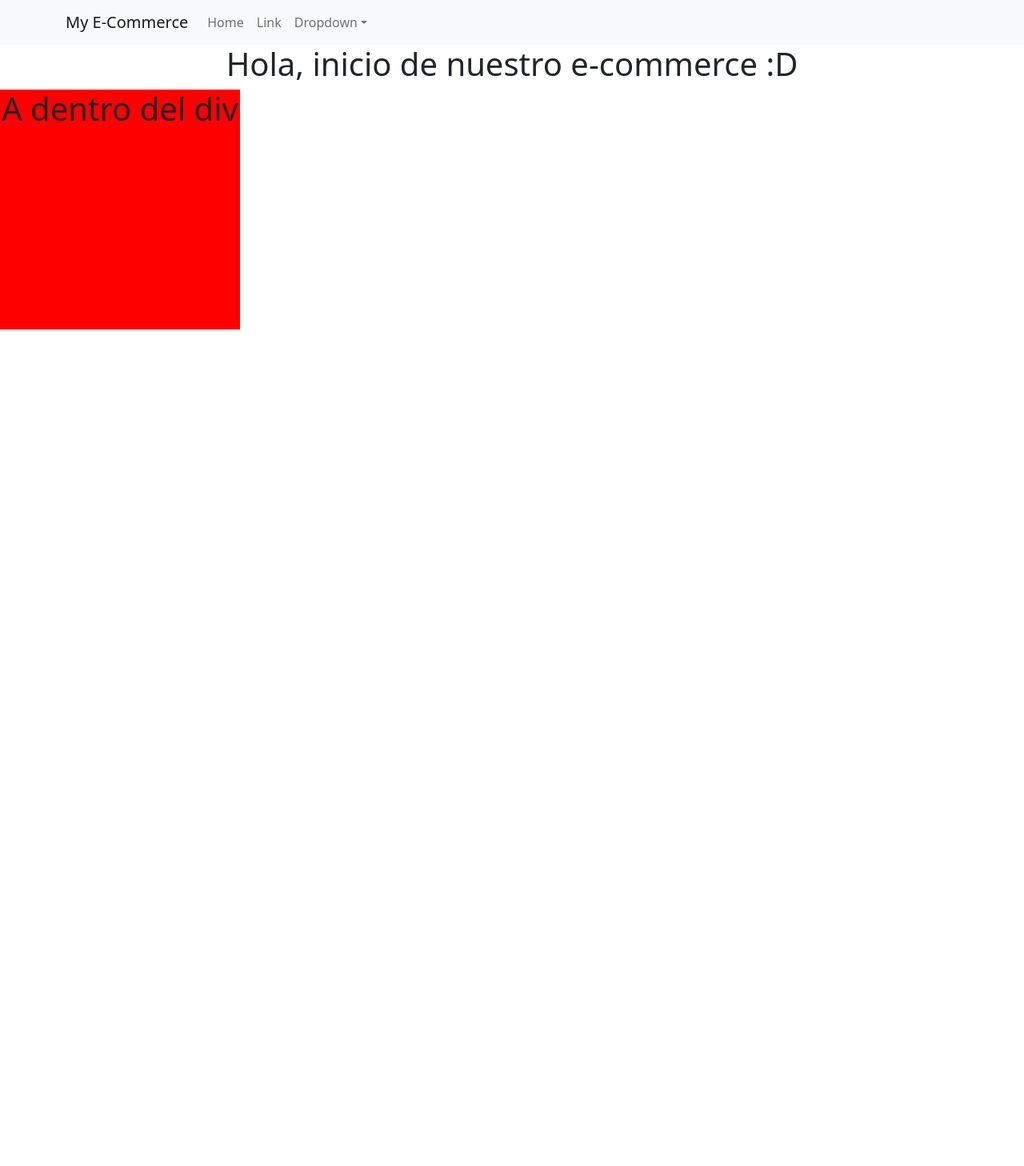
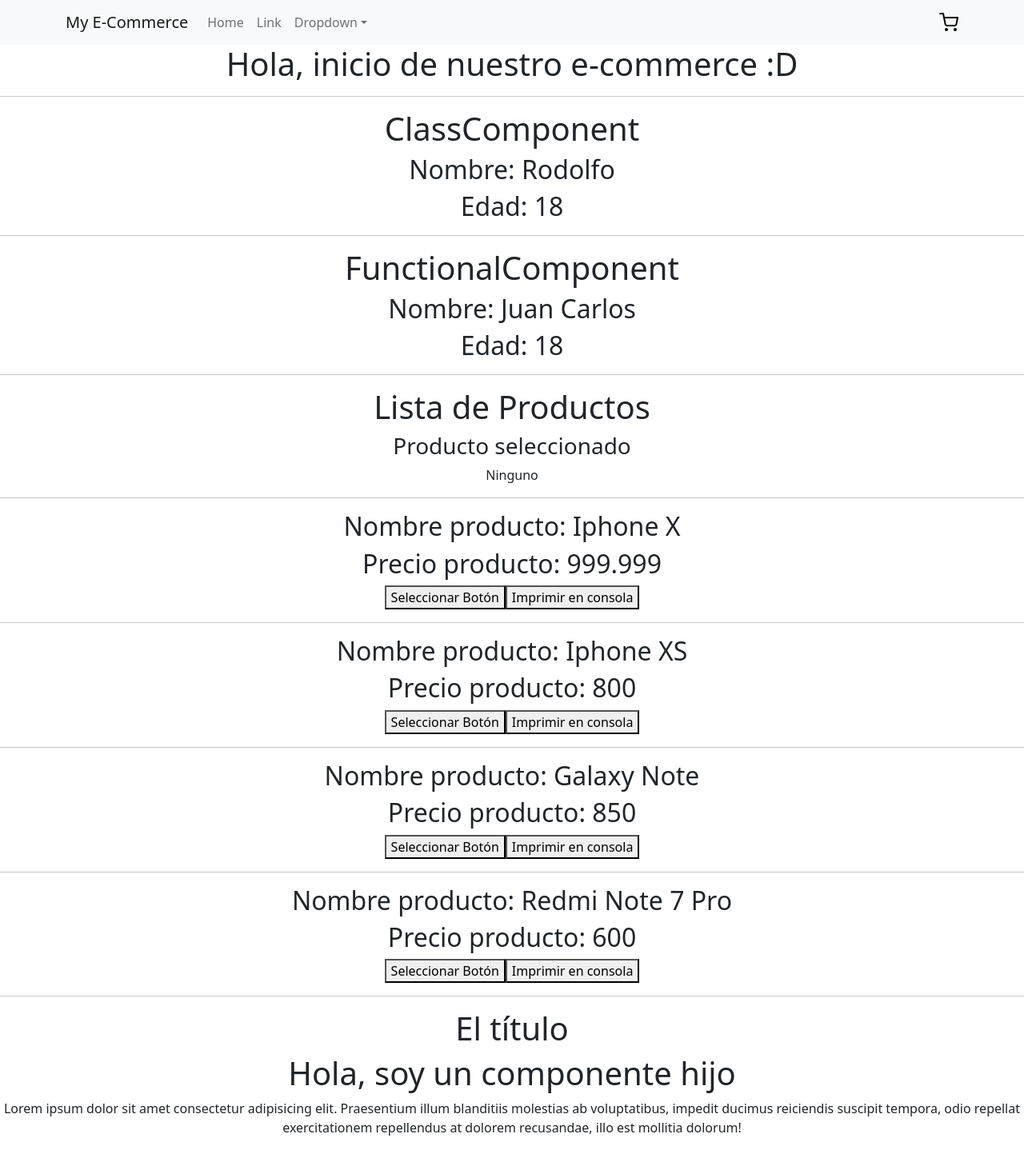
Before and after one commit to marcoavillani/e-commerce-31110, a React (Create React App) app: page / in a window 1280 px wide. Shown: the top 1458 px of the page at 80% size. Before the commit the page ends 800 px from the top, so only its background shows below. Built offline with nearby package versions, Linux system fonts and the light colour scheme.

Commit message:
Class-04-Components 1

```diff
--- a/package.json
+++ b/package.json
@@ -10,6 +10,7 @@
     "react": "^17.0.2",
     "react-bootstrap": "^2.1.1",
     "react-dom": "^17.0.2",
+    "react-icons": "^4.3.1",
     "react-scripts": "5.0.0",
     "web-vitals": "^2.1.3"
   },
--- a/src/App.css
+++ b/src/App.css
@@ -36,3 +36,8 @@
     transform: rotate(360deg);
   }
 }
+
+.cart-icon {
+  height: 24px;
+  width: 24px;
+}
--- a/src/App.js
+++ b/src/App.js
@@ -1,14 +1,38 @@
 import "./App.css";
-import NavBar from "./components/NavBar";
+import NavBar from "./components/navbar/NavBar";
+import { ClassComponent } from "./components/class-component/ClassComponent";
+import FunctionalComponent from "./components/functional-component/FunctionalComponent";
 import "bootstrap/dist/css/bootstrap.min.css";
+import ItemListContainer from "./components/item-list-container/ItemListContainer";
+import ComponentChildren from "./component-children/ComponentChildren";
+
+const age = 18;
+
 function App() {
   return (
     <div className="App">
       <NavBar />
       <h1>Hola, inicio de nuestro e-commerce :D</h1>
-      <div style={{ height: 300, width: 300, backgroundColor: "red" }}>
-        <h1>A dentro del div</h1>
-      </div>
+      <hr />
+      <ClassComponent name="Rodolfo" age={age} />
+      <hr />
+      <FunctionalComponent name="Juan Carlos" age={age} />
+      <hr />
+      <ItemListContainer />
+      <ComponentChildren otherProp="El título">
+        <h1>Hola, soy un componente hijo</h1>
+        <p>
+          Lorem ipsum dolor sit amet consectetur adipisicing elit. Praesentium
+          illum blanditiis molestias ab voluptatibus, impedit ducimus reiciendis
+          suscipit tempora, odio repellat exercitationem repellendus at dolorem
+          recusandae, illo est mollitia dolorum!
+        </p>
+      </ComponentChildren>
+
+      <br />
+      <br />
+      <br />
+      <br />
     </div>
   );
 }
--- /dev/null
+++ b/src/component-children/ComponentChildren.js
@@ -0,0 +1,12 @@
+import React from "react";
+
+const ComponentChildren = ({ children, otherProp }) => {
+  return (
+    <>
+      <h1>{otherProp}</h1>
+      {children}
+    </>
+  );
+};
+
+export default ComponentChildren;
--- /dev/null
+++ b/src/components/class-component/ClassComponent.js
@@ -0,0 +1,14 @@
+import { Component } from "react";
+
+export class ClassComponent extends Component {
+  render() {
+    const { name, age } = this.props;
+    return (
+      <div>
+        <h1>ClassComponent</h1>
+        <h2>Nombre: {name}</h2>
+        <h2>Edad: {age}</h2>
+      </div>
+    );
+  }
+}
--- /dev/null
+++ b/src/components/functional-component/FunctionalComponent.js
@@ -0,0 +1,11 @@
+const FunctionalComponent = ({ name, age }) => {
+  return (
+    <div>
+      <h1>FunctionalComponent</h1>
+      <h2>Nombre: {name}</h2>
+      <h2>Edad: {age}</h2>
+    </div>
+  );
+};
+
+export default FunctionalComponent;
--- /dev/null
+++ b/src/components/icon/CartIcon.js
@@ -0,0 +1,7 @@
+import CartSVG from "./Cart.svg";
+
+const CartWidget = () => {
+  return <img className="cart-icon" src={CartSVG} alt="cartSVG" />;
+};
+
+export default CartWidget;
--- /dev/null
+++ b/src/components/item-list-container/ItemListContainer.js
@@ -0,0 +1,57 @@
+import { useState } from "react";
+import Item from "../item/Item";
+
+const items = [
+  {
+    id: "1",
+    name: "Iphone X",
+    price: "999.999",
+    createdBy: "Apple",
+  },
+  {
+    id: "2",
+    name: "Iphone XS",
+    price: "800",
+    createdBy: "Apple",
+  },
+  {
+    id: "3",
+    name: "Galaxy Note",
+    price: "850",
+    createdBy: "Samsung",
+  },
+  {
+    id: "4",
+    name: "Redmi Note 7 Pro",
+    price: "600",
+    createdBy: "Xiaomi",
+  },
+];
+
+const ItemListContainer = () => {
+  const [selectedItem, setSelectedItem] = useState();
+  const otherFunction = () => {
+    console.log("otherFunction");
+  };
+
+  return (
+    <div>
+      <h1>Lista de Productos</h1>
+      <h3>Producto seleccionado</h3>
+      <p>{selectedItem ? selectedItem.name : "Ninguno"}</p>
+      <hr />
+      {items.map(({ id, name, price }) => (
+        <Item
+          key={id}
+          id={id}
+          name={name}
+          price={price}
+          setSelectedItem={setSelectedItem}
+          otherFunction={otherFunction}
+        />
+      ))}
+    </div>
+  );
+};
+
+export default ItemListContainer;
--- /dev/null
+++ b/src/components/item/Item.js
@@ -0,0 +1,17 @@
+import React from "react";
+
+const Item = ({ name, price, id, setSelectedItem, otherFunction }) => {
+  const selectItem = () => setSelectedItem({ name, price, id });
+
+  return (
+    <div>
+      <h2>Nombre producto: {name}</h2>
+      <h2>Precio producto: {price}</h2>
+      <button onClick={selectItem}>Seleccionar Botón</button>
+      <button onClick={otherFunction}>Imprimir en consola</button>
+      <hr />
+    </div>
+  );
+};
+
+export default Item;
--- a/src/components/NavBar.js
+++ b/src/components/navbar/NavBar.js
@@ -1,4 +1,5 @@
 import { Container, Nav, Navbar, NavDropdown } from "react-bootstrap";
+import CartWidget from "../icon/CartIcon";
 
 const NavBar = () => {
   return (
@@ -23,6 +24,7 @@ const NavBar = () => {
             </NavDropdown>
           </Nav>
         </Navbar.Collapse>
+        <CartWidget />
       </Container>
     </Navbar>
   );
```
Also changed, not shown: src/git-exercise/pets.js (deleted, +0 -7 lines), src/components/icon/Cart.svg (added), 1 other file (tests, documents, lock files or other folders).
